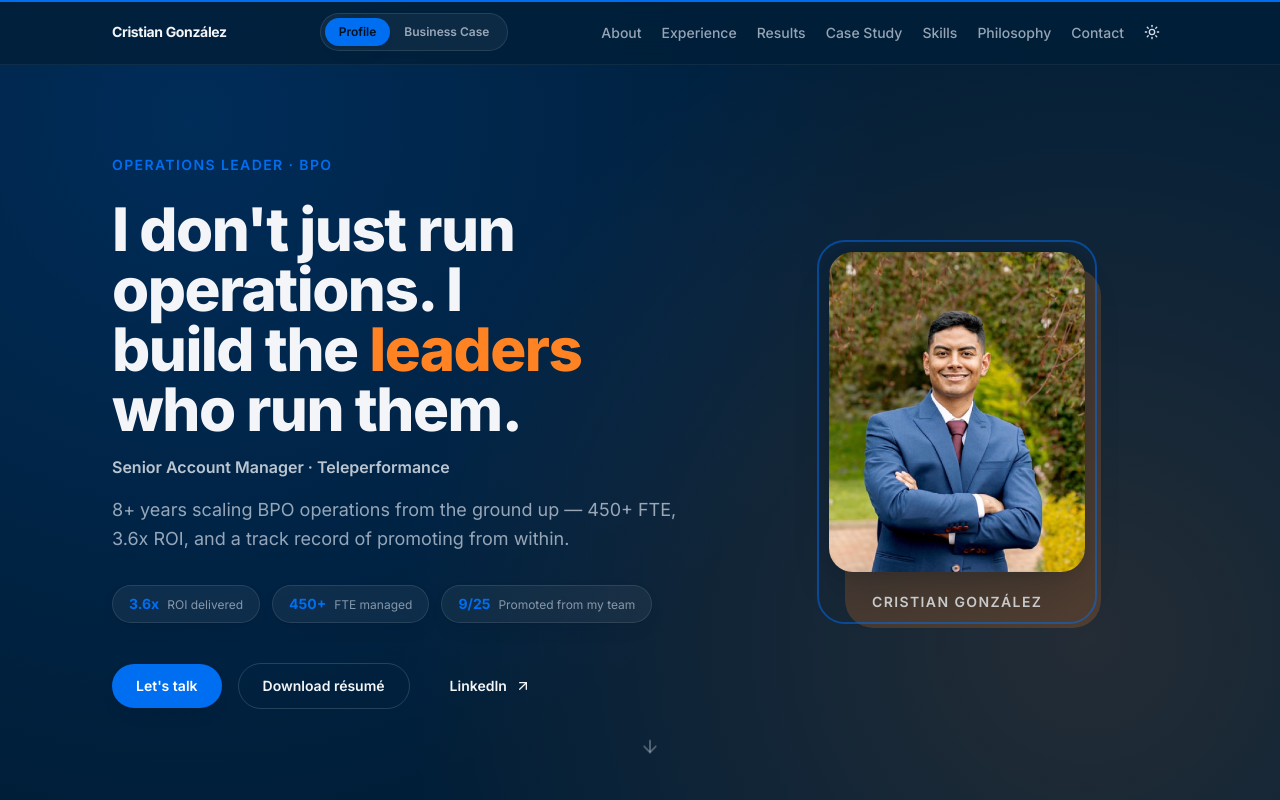
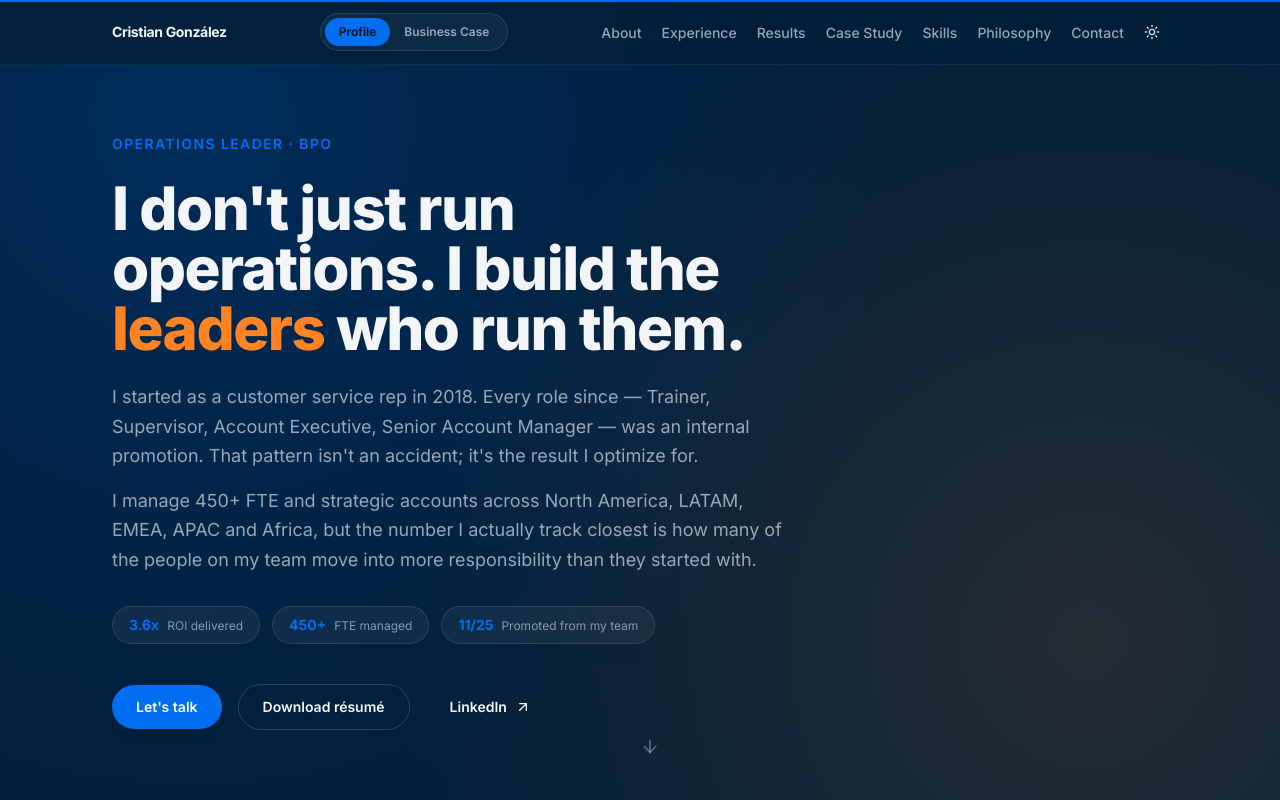
Before and after one commit to cgonzalezp-dev/cristian-gonzalez-portfolio, a React (Vite) app: page / in a window 1280 px wide. Shown: the top 800 px of the page. Built offline with nearby package versions, Linux system fonts and the light colour scheme.

Commit message:
Replace hero role/subhead with career story, drop headshot, update promotion stat to 11/25

```diff
--- a/src/components/sections/Hero.tsx
+++ b/src/components/sections/Hero.tsx
@@ -1,5 +1,5 @@
 import { ArrowDown, ArrowUpRight } from "lucide-react";
-import { hero, person } from "@/data/content";
+import { hero } from "@/data/content";
 import { asset } from "@/utils/asset";
 import { Container } from "@/components/ui/Container";
 import { Button } from "@/components/ui/Button";
@@ -14,26 +14,23 @@ export function Hero() {
         className="pointer-events-none absolute inset-0 -z-10 bg-[radial-gradient(circle_at_15%_15%,rgba(0,110,241,0.18),transparent_55%),radial-gradient(circle_at_85%_80%,rgba(255,131,34,0.14),transparent_55%)]"
       />
       <Container>
-        <div className="grid items-center gap-12 lg:grid-cols-[1.15fr_0.85fr] lg:gap-16">
-          <div className="order-2 lg:order-1">
         <Reveal>
           <p className="mb-6 text-sm font-semibold uppercase tracking-widest text-brass-500">{hero.eyebrow}</p>
         </Reveal>
         <Reveal delay={0.08}>
-              <h1 className="text-balance max-w-2xl text-4xl font-extrabold leading-[1.1] tracking-tight sm:text-6xl">
+          <h1 className="text-balance max-w-3xl text-4xl font-extrabold leading-[1.1] tracking-tight sm:text-6xl">
             {hero.headline} <span className="text-ember-500">{hero.headlineHighlight}</span>{" "}
             {hero.headlineSuffix}
           </h1>
         </Reveal>
-            <Reveal delay={0.14}>
-              <p className="mt-4 text-base font-semibold text-ink-700 dark:text-paper-100/80">{hero.roleLine}</p>
+        <Reveal delay={0.16}>
+          <div className="mt-6 max-w-2xl space-y-4 text-lg leading-relaxed text-ink-600 dark:text-paper-200/70">
+            {hero.paragraphs.map((paragraph) => (
+              <p key={paragraph}>{paragraph}</p>
+            ))}
+          </div>
         </Reveal>
-            <Reveal delay={0.2}>
-              <p className="mt-4 max-w-xl text-lg leading-relaxed text-ink-600 dark:text-paper-200/70">
-                {hero.subhead}
-              </p>
-            </Reveal>
-            <Reveal delay={0.28}>
+        <Reveal delay={0.24}>
           <dl className="mt-8 flex flex-wrap gap-3">
             {hero.stats.map((stat) => (
               <div
@@ -47,7 +44,7 @@ export function Hero() {
             ))}
           </dl>
         </Reveal>
-            <Reveal delay={0.36}>
+        <Reveal delay={0.32}>
           <div className="mt-10 flex flex-wrap items-center gap-4">
             <Button variant="primary" href={hero.primaryCta.href}>
               {hero.primaryCta.label}
@@ -55,40 +52,11 @@ export function Hero() {
             <Button variant="secondary" href={asset(hero.secondaryCta.href)} download>
               {hero.secondaryCta.label}
             </Button>
-                <Button
-                  variant="ghost"
-                  href={hero.tertiaryCta.href}
-                  icon={<ArrowUpRight className="h-4 w-4" />}
-                >
+            <Button variant="ghost" href={hero.tertiaryCta.href} icon={<ArrowUpRight className="h-4 w-4" />}>
               {hero.tertiaryCta.label}
             </Button>
           </div>
         </Reveal>
-          </div>
-
-          <Reveal delay={0.2} className="order-1 flex justify-center lg:order-2 lg:justify-self-center">
-            <div className="relative">
-              <div
-                aria-hidden="true"
-                className="absolute -bottom-4 -right-4 -z-10 h-full w-full rounded-[28px] bg-ember-500/20"
-              />
-              <div
-                aria-hidden="true"
-                className="pointer-events-none absolute -inset-3 rounded-[28px] border-2 border-brass-500/50"
-              />
-              <img
-                src={asset(hero.photo.src)}
-                alt={hero.photo.alt}
-                width={256}
-                height={320}
-                className="h-72 w-56 rounded-3xl object-cover shadow-softLg sm:h-80 sm:w-64"
-              />
-              <p className="mt-5 text-center text-sm font-semibold uppercase tracking-widest text-ink-700 dark:text-paper-100/80">
-                {person.name}
-              </p>
-            </div>
-          </Reveal>
-        </div>
       </Container>
 
       <a
--- a/src/data/content.ts
+++ b/src/data/content.ts
@@ -29,18 +29,18 @@ export const hero = {
   headline: "I don't just run operations. I build the",
   headlineHighlight: "leaders",
   headlineSuffix: "who run them.",
-  roleLine: `${person.role} · Teleperformance`,
-  subhead:
-    "8+ years scaling BPO operations from the ground up — 450+ FTE, 3.6x ROI, and a track record of promoting from within.",
+  paragraphs: [
+    "I started as a customer service rep in 2018. Every role since — Trainer, Supervisor, Account Executive, Senior Account Manager — was an internal promotion. That pattern isn't an accident; it's the result I optimize for.",
+    "I manage 450+ FTE and strategic accounts across North America, LATAM, EMEA, APAC and Africa, but the number I actually track closest is how many of the people on my team move into more responsibility than they started with.",
+  ],
   stats: [
     { value: "3.6x", label: "ROI delivered" },
     { value: "450+", label: "FTE managed" },
-    { value: "9/25", label: "Promoted from my team" },
+    { value: "11/25", label: "Promoted from my team" },
   ],
   primaryCta: { label: "Let's talk", href: `mailto:${person.email}` },
   secondaryCta: { label: "Download résumé", href: person.resumeUrl },
   tertiaryCta: { label: "LinkedIn", href: person.linkedin },
-  photo: { src: "headshot.jpg", alt: `Portrait of ${person.name}` },
 };
 
 export const about = {
@@ -155,12 +155,12 @@ export const results: Stat[] = [
     },
   },
   {
-    value: "10/25",
+    value: "11/25",
     label: "Team members promoted",
     direction: "up",
     detail: {
       title: "Weekly learning, real-time feedback",
-      body: "9 of 25 were promoted because growth was built into the week, not saved for annual reviews. Weekly learning sessions and real-time feedback — delivered in the moment, not weeks later — helped people work from motivation toward their goals, not just toward a score.",
+      body: "11 of 25 were promoted because growth was built into the week, not saved for annual reviews. Weekly learning sessions and real-time feedback — delivered in the moment, not weeks later — helped people work from motivation toward their goals, not just toward a score.",
       methodology: ["Control Phase", "VoE"],
     },
   },
```
Lines whose indentation alone changed are shown as unchanged.
